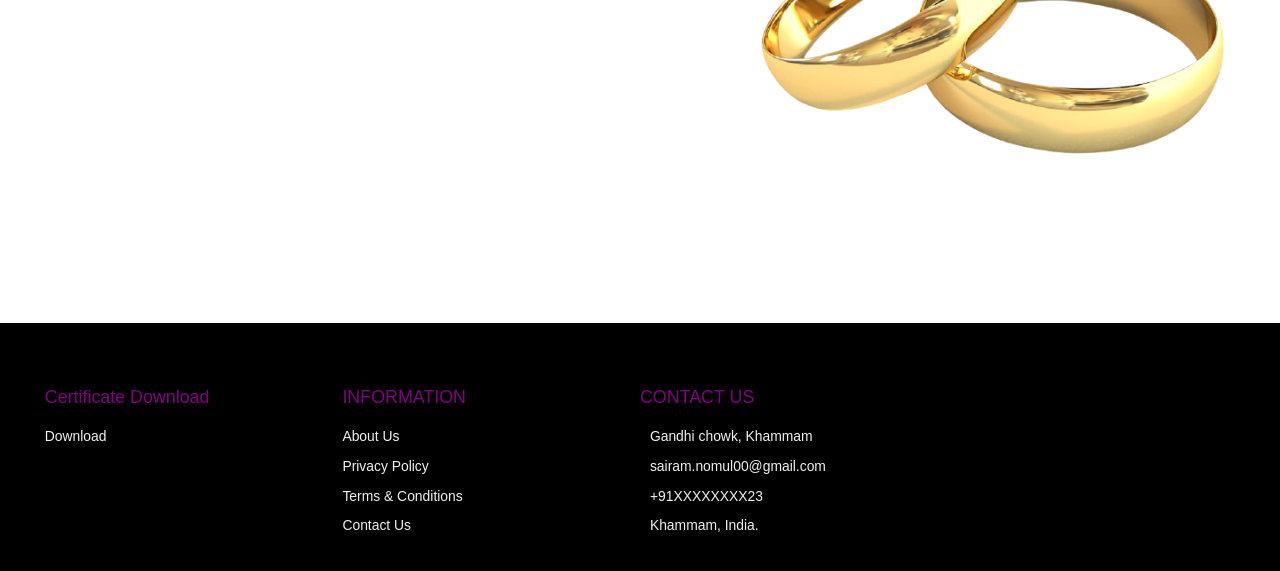
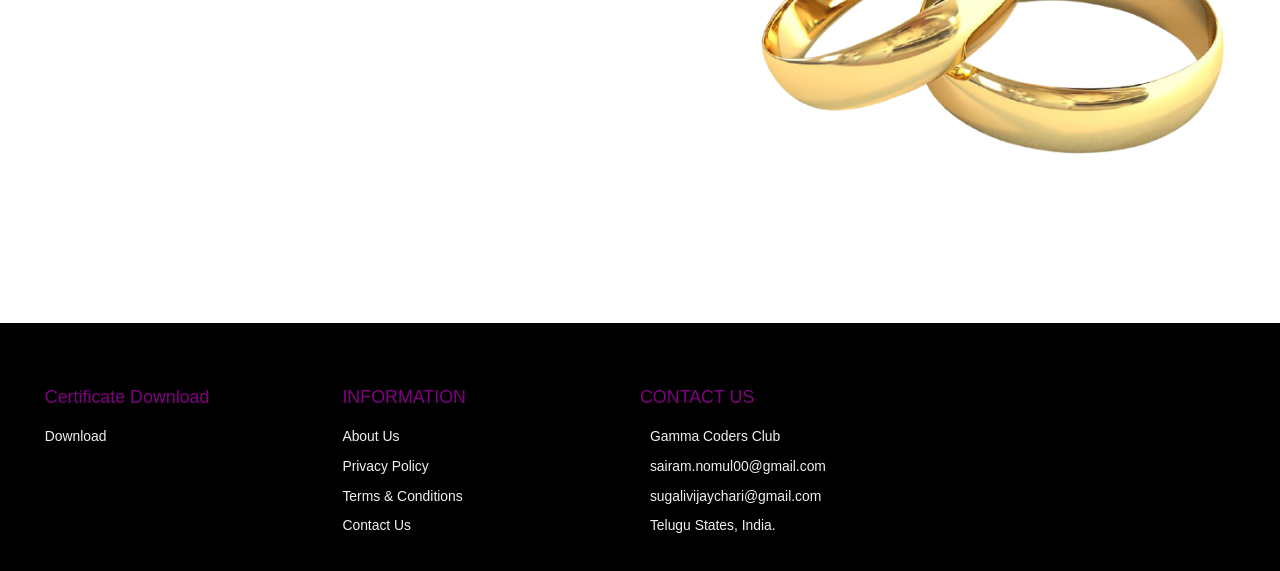
Before and after one commit to SairamNomula/Marriage-Registry, a website: page Marriage Certificate Website/index.html in a window 1280 px wide. Shown: the part 477-1048 px from the top of the page. Drawn offline with nearby package versions, Linux system fonts and the light colour scheme.

Commit message:
Update index.html
updated co-author vijay's contact in website

```diff
--- a/Marriage Certificate Website/index.html
+++ b/Marriage Certificate Website/index.html
@@ -69,7 +69,7 @@
                 <span>
                   <i class="fas fa-map-marker-alt"></i>
                 </span>
-                Gandhi chowk, Khammam
+                Gamma Coders Club
               </div>
               <div>
                 <span>
@@ -79,15 +79,15 @@
               </div>
               <div>
                 <span>
-                  <i class="fas fa-phone"></i>
+                  <i class="far fa-envelope"></i>
                 </span>
-                +91XXXXXXXX23
+                sugalivijaychari@gmail.com
               </div>
               <div>
                 <span>
                   <i class="far fa-paper-plane"></i>
                 </span>
-                Khammam, India.
+                Telugu States, India.
               </div>
             </div>
           </div>
```
